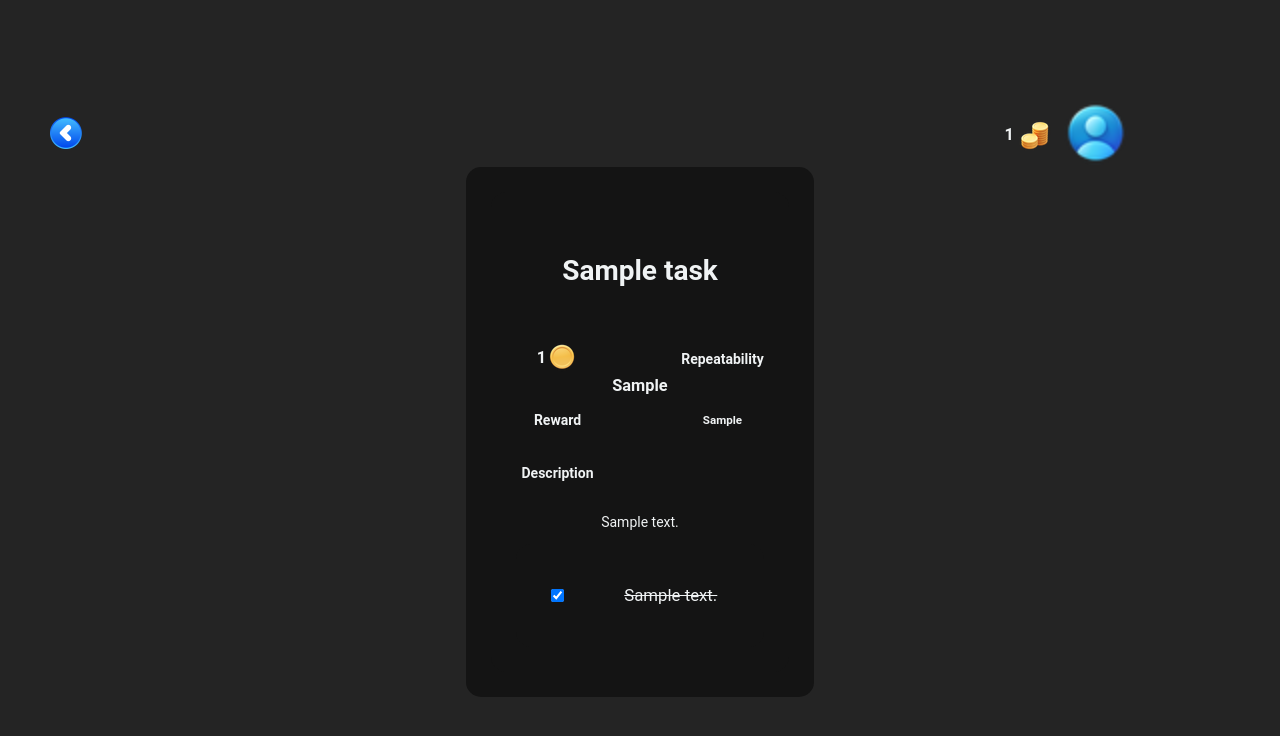
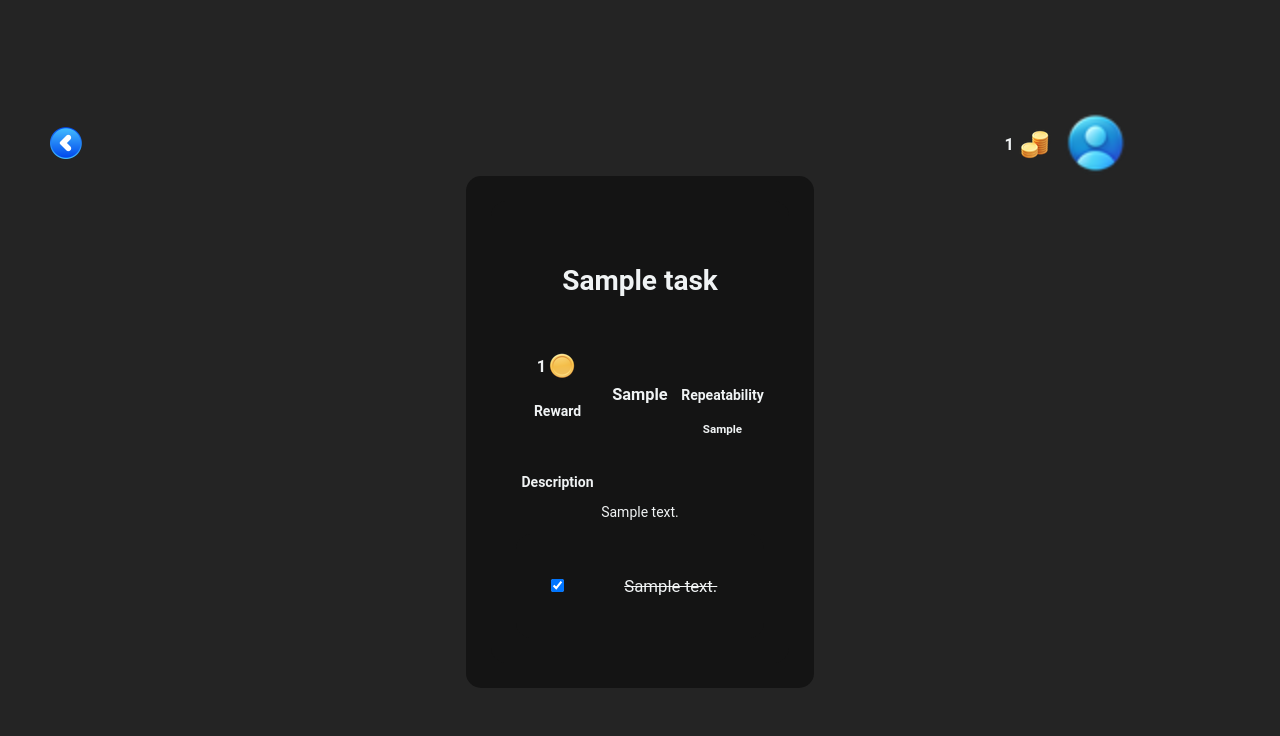
Before and after one commit to B3bq/taskmgm, a Flask app: template templates/details.html in a window 1280 px wide. Shown: the top 736 px of the page. Run offline with Flask 3, Linux system fonts and the light colour scheme; the template is opened without the code that fills it: values that come from a table or form of the project are taken from there, others are empty; tables that the repository leaves empty hold one stand-in row (values such as "Sample post").

Commit message:
styled details

```diff
--- a/static/css/style.css
+++ b/static/css/style.css
@@ -635,6 +635,8 @@ section > .shop {
 .details .c_title {
   grid-column: 1;
   grid-row: 3/4;
+  align-content: start;
+  margin: 0;
 }
 .details h3 {
   grid-column: 2;
@@ -645,8 +647,9 @@ section > .shop {
 .details h4 {
   grid-column: 3;
   grid-row: 2;
-  align-content: center;
+  align-content: end;
   justify-self: center;
+  margin-bottom: 0;
 }
 .details .repeat {
   grid-column: 3;
--- a/static/scss/modules/sections.scss
+++ b/static/scss/modules/sections.scss
@@ -545,6 +545,8 @@ section>.shop{
     .c_title{
         grid-column: 1;
         grid-row: 3/4;
+        align-content: start;
+        margin: 0;
     }
     h3{
         grid-column: 2;
@@ -555,8 +557,9 @@ section>.shop{
     h4{
         grid-column: 3;
         grid-row: 2;
-        align-content: center;
+        align-content: end;
         justify-self: center;
+        margin-bottom: 0;
     }
     .repeat{
         grid-column: 3;
```
Also changed, not shown: 1 other file.
